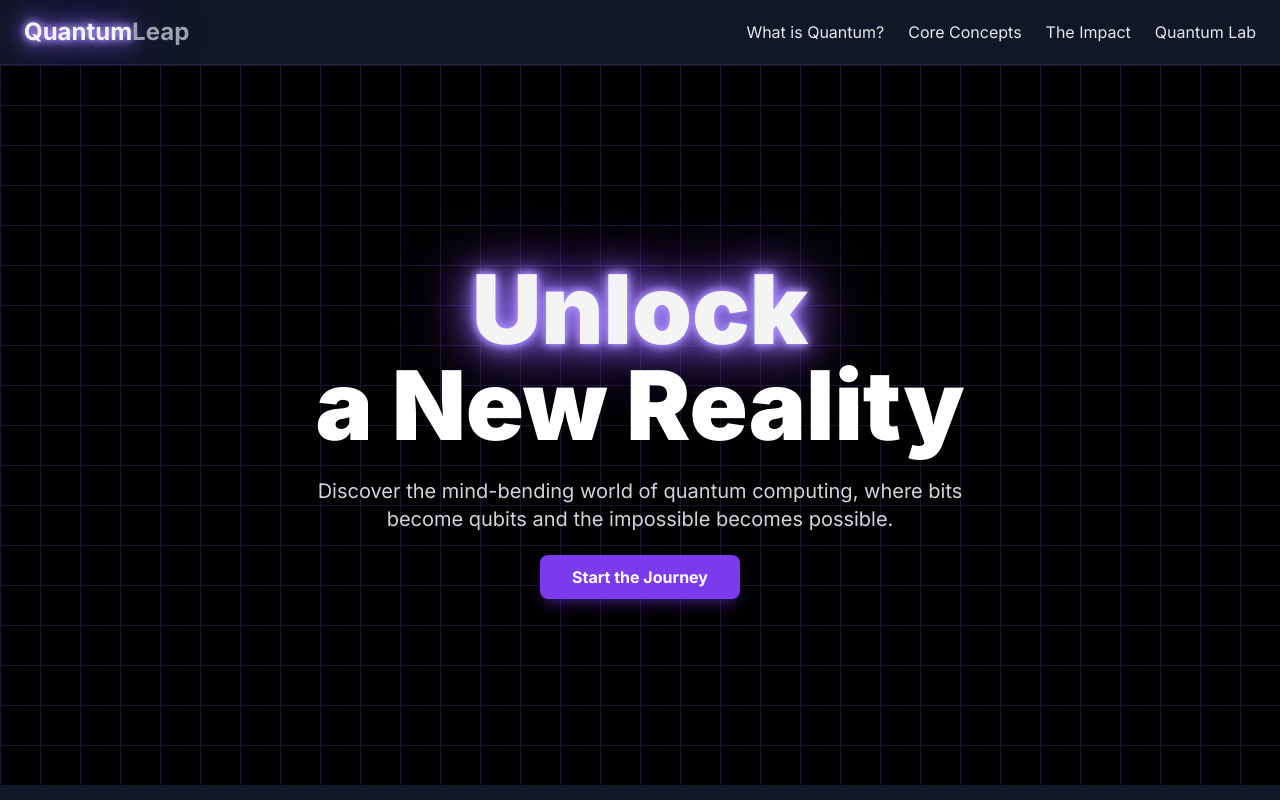
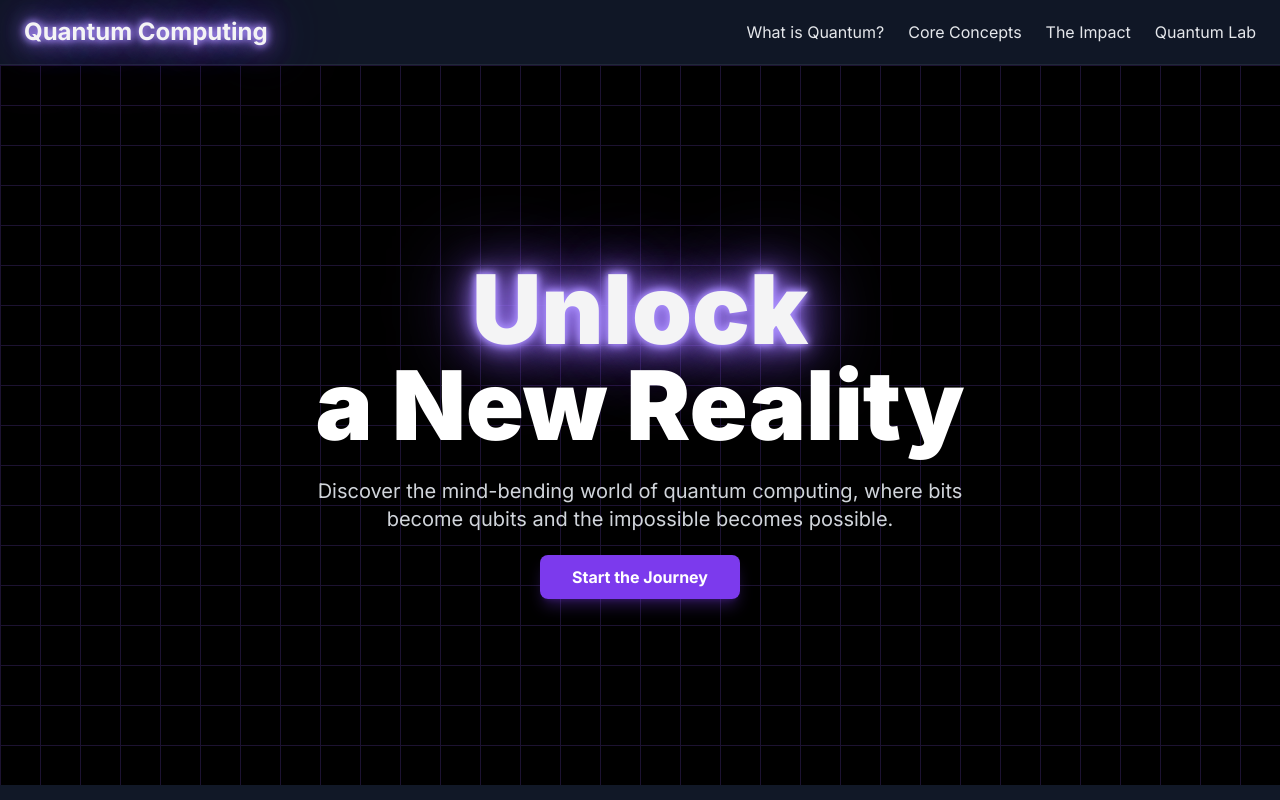
Before and after one commit to quantum-computing-bit/quantum-computing-bit.github.io, a plain HTML site: page index.html in a window 1280 px wide. Shown: the top 800 px of the page. Drawn offline with nearby package versions, Linux system fonts and the light colour scheme.

Commit message:
Update index.html

```diff
--- a/index.html
+++ b/index.html
@@ -157,7 +157,7 @@
     <header class="bg-gray-900/80 backdrop-blur-md sticky top-0 z-50 border-b border-gray-800">
         <nav class="container mx-auto px-6 py-4 flex justify-between items-center">
             <a href="#" class="text-2xl font-bold text-white">
-                <span class="neon-text-purple">Quantum</span><span class="text-gray-400">Leap</span>
+                <span class="neon-text-purple">Quantum Computing</span>
             </a>
 
             <!-- Desktop Menu -->
@@ -531,4 +531,5 @@
         });
     </script>
 </body>
+
 </html>
```
